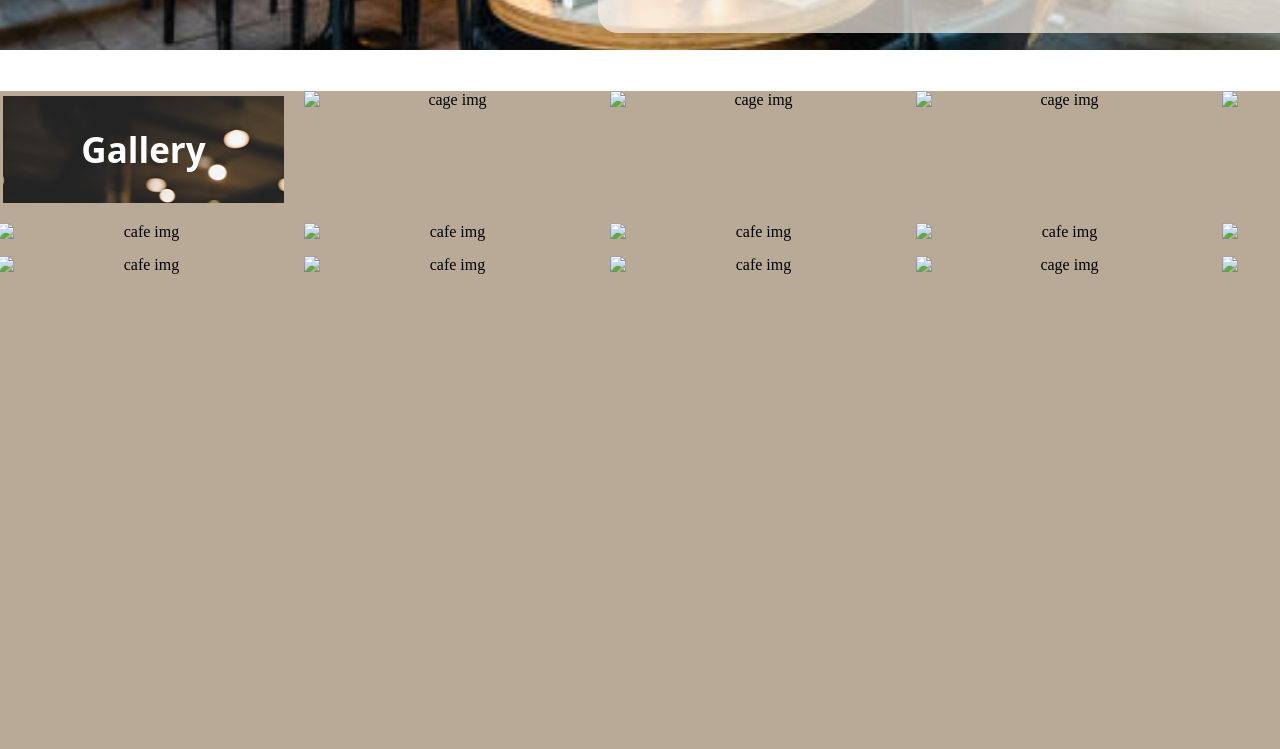
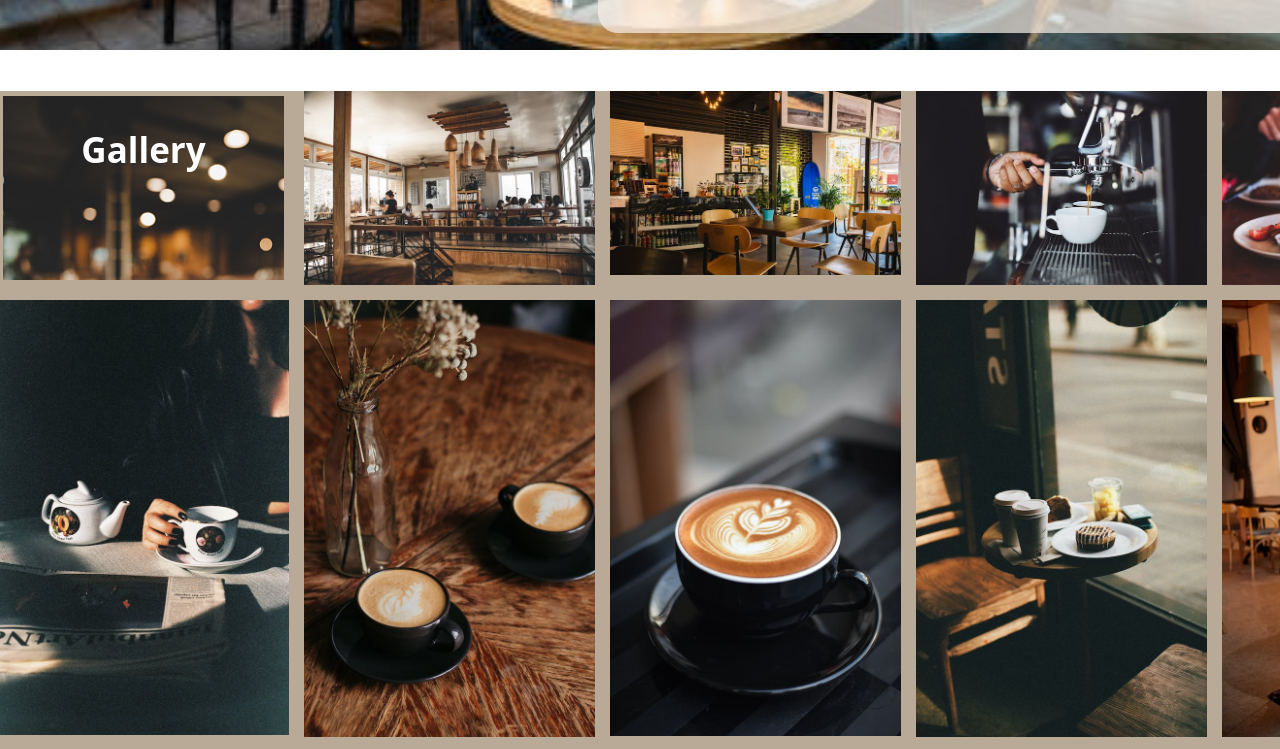
Before and after one commit to Surajk7841/Cafe-webpage-design, a plain HTML site: page index.html in a window 1280 px wide. Shown: the part 1726-2475 px from the top of the page. Drawn offline with Linux system fonts and the light colour scheme; files whose address does not match are found by name.

Commit message:
Update index.html

```diff
--- a/index.html
+++ b/index.html
@@ -62,20 +62,20 @@
             <section id="galsection" class="gallery">
                 <div class="galdiv">
                     <h2>Gallery</h2>
-                    <img src="./gal1.jpeg" alt="cage img" class="gal1">
-                    <img src="./gal2.jpeg" alt="cage img" class="gal2">
-                    <img src="./gal3.jpeg" alt="cage img" class="gal3">
-                    <img src="./gal4.jpeg" alt="cafe img" class="gal4">
-                    <img src="./gal5.jpeg" alt="cafe img" class="gal5">
-                    <img src="./gal6.jpeg" alt="cafe img" class="gal6">
-                    <img src="./gal7.jpeg" alt="cafe img" class="gal7">
-                    <img src="./gal8.jpeg" alt="cafe img" class="gal8">
-                    <img src="./gal9.webp" alt="cafe img" class="gal9">
-                    <img src="./gal10.jpeg" alt="cafe img" class="gal10">
-                    <img src="./gal11.jpeg" alt="cafe img" class="gal11">
-                    <img src="./gal12.jpeg" alt="cafe img" class="gal12">
-                    <img src="./gal13.jpeg" alt="cage img" class="gal13">
-                    <img src="./gal14.jpeg" alt="cage img" class="gal14">
+                    <img src="Images/gal1.jpeg" alt="cafe img" class="gal1">
+                    <img src="Images/gal2.jpeg" alt="cafe img" class="gal2">
+                    <img src="Images/gal3.jpeg" alt="cafe img" class="gal3">
+                    <img src="Images/gal4.jpeg" alt="cafe img" class="gal4">
+                    <img src="Images/gal5.jpeg" alt="cafe img" class="gal5">
+                    <img src="Images/gal6.jpeg" alt="cafe img" class="gal6">
+                    <img src="Images/gal7.jpeg" alt="cafe img" class="gal7">
+                    <img src="Images/gal8.jpeg" alt="cafe img" class="gal8">
+                    <img src="Images/gal9.webp" alt="cafe img" class="gal9">
+                    <img src="Images/gal10.jpeg" alt="cafe img" class="gal10">
+                    <img src="Images/gal11.jpeg" alt="cafe img" class="gal11">
+                    <img src="Images/gal12.jpeg" alt="cafe img" class="gal12">
+                    <img src="Images/gal13.jpeg" alt="cafe img" class="gal13">
+                    <img src="Images/gal14.jpeg" alt="cafe img" class="gal14">
                 </div>
 
 
```
